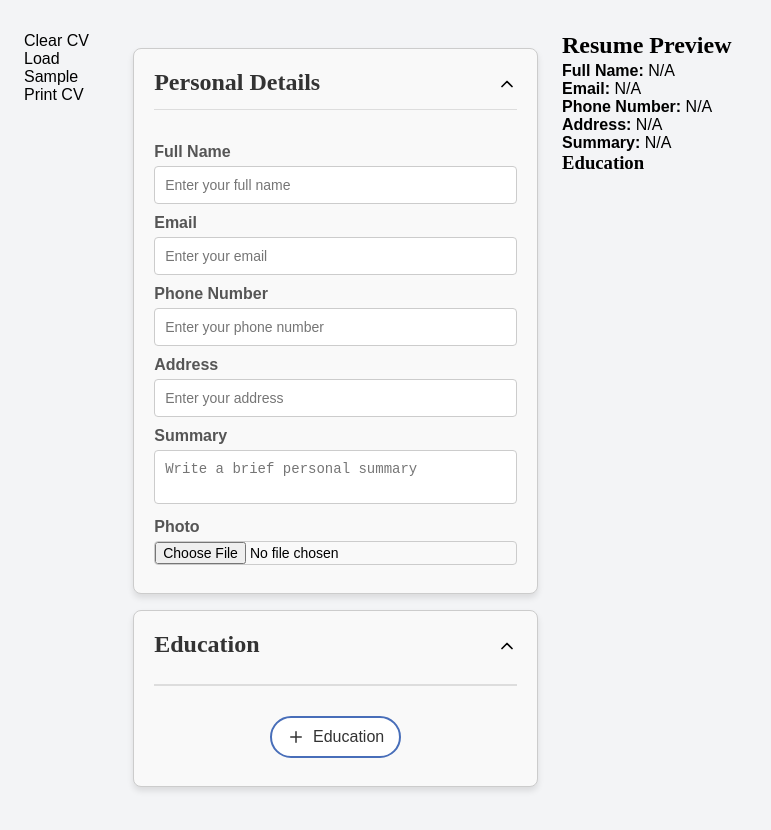
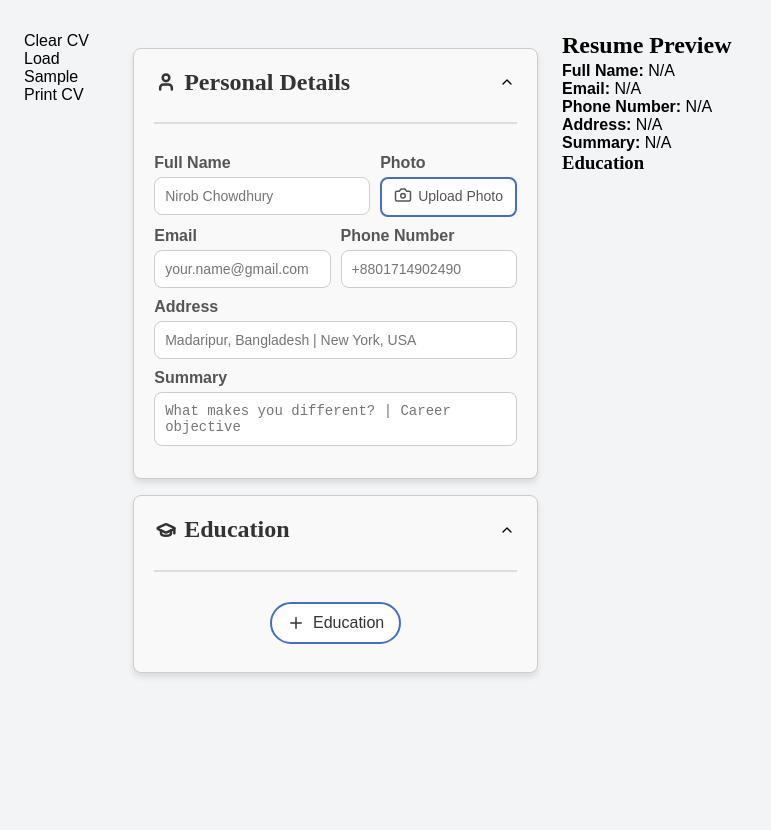
Before and after one commit to Mainul-Islam-Nirob/resume-builder, a React (Vite) app: page / in a window 1280 px wide. Shown: the top 830 px of the page, without its empty margins (0-771 px from the left). After the commit the page ends 800 px from the top, so only its background shows below. Built offline with nearby package versions, Linux system fonts and the light colour scheme; a web font is replaced by a local one.

Commit message:
Update structure and style for personal details component

```diff
--- a/src/components/Education.jsx
+++ b/src/components/Education.jsx
@@ -52,7 +52,7 @@ function Education({ education, setEducation }) {
   return (
     <div className="educationSection">
       <div className="educationHeader" onClick={() => setExpanded(!expanded)}>
-        <h1>Education</h1>
+        <h1> <GraduationCap strokeWidth={3} /> Education</h1>
         {expanded ? <ChevronUp size={20} /> : <ChevronDown size={20} />}
       </div>
 
--- a/src/components/PersonalDetails.jsx
+++ b/src/components/PersonalDetails.jsx
@@ -1,5 +1,5 @@
 import React, {useState} from 'react';
-import {ChevronDown, ChevronUp} from 'lucide-react';
+import {ChevronDown, ChevronUp, Camera, User} from 'lucide-react';
 import '../styles/PersonalDetails.css';
 
 function PersonalDetails({ personalDetails, onChange, onPhotoChange }) {
@@ -8,12 +8,15 @@ function PersonalDetails({ personalDetails, onChange, onPhotoChange }) {
   return (
     <div className="personalDetails">
     <div className="personalHeader" onClick={() => setExpanded(!expanded)}>
-      <h1>Personal Details</h1>
+      <h1>  <User strokeWidth={3} /> Personal Details</h1>
       {expanded ? <ChevronUp size={20} /> : <ChevronDown size={20} />}
     </div>
 
     {expanded && (
       <form className="personalContent">
+          <hr className='hr-border' />
+      <div className="name-img">
+        <div className="name-container">
           <label htmlFor="full-name">Full Name</label>
           <input
             type="text"
@@ -21,10 +24,29 @@ function PersonalDetails({ personalDetails, onChange, onPhotoChange }) {
             name="fullName"
             value={personalDetails.fullName}
             onChange={onChange}
-        placeholder="Enter your full name"
+            placeholder="Nirob Chowdhury"
             required
           />
+        </div>
+        <div className="img-container">
+        <label htmlFor="photo">Photo</label>
+        <label htmlFor="photo" id='extra-label' className="custom-file-upload">
+          <Camera size={18} style={{ marginRight: "6px" }} />
+          Upload Photo
+        </label>
+          <input
+            type="file"
+            id="photo"
+            name="photo"
+            onChange={onPhotoChange}
+            accept="image/*"
+          />
+        </div>
+      </div>
 
+
+      <div className="contact-container">
+        <div className="email-container">
           <label htmlFor="email">Email</label>
           <input
             type="email"
@@ -32,10 +54,11 @@ function PersonalDetails({ personalDetails, onChange, onPhotoChange }) {
             name="email"
             value={personalDetails.email}
             onChange={onChange}
-        placeholder="Enter your email"
+            placeholder="your.name@gmail.com"
             required
           />
-
+        </div>
+        <div className="phn-container">
         <label htmlFor="phone-number">Phone Number</label>
         <input
           type="tel"
@@ -43,9 +66,12 @@ function PersonalDetails({ personalDetails, onChange, onPhotoChange }) {
           name="phoneNumber"
           value={personalDetails.phoneNumber}
           onChange={onChange}
-        placeholder="Enter your phone number"
+          placeholder="+8801714902490"
           required
         />
+      </div>
+      </div>
+
 
       <label htmlFor="address">Address</label>
       <input
@@ -53,7 +79,7 @@ function PersonalDetails({ personalDetails, onChange, onPhotoChange }) {
         name="address"
         value={personalDetails.address}
         onChange={onChange}
-        placeholder="Enter your address"
+        placeholder="Madaripur, Bangladesh | New York, USA"
         required
       />
 
@@ -63,17 +89,8 @@ function PersonalDetails({ personalDetails, onChange, onPhotoChange }) {
         name="summary"
         value={personalDetails.summary}
         onChange={onChange}
-        placeholder="Write a brief personal summary"
+        placeholder="What makes you different? | Career objective"
       ></textarea>
-
-      <label htmlFor="photo">Photo</label>
-      <input
-        type="file"
-        id="photo"
-        name="photo"
-        onChange={onPhotoChange}
-        accept="image/*"
-      />
     </form>
     )}
     </div>
--- a/src/styles/Education.css
+++ b/src/styles/Education.css
@@ -25,6 +25,11 @@
   .educationHeader h1 {
     color: #333;
     font-size: 1.5rem;
+  }
+
+  .educationHeader svg {
+    vertical-align: middle;
+    padding-bottom: 4px;
   }
 
   .educationContent {
--- a/src/styles/PersonalDetails.css
+++ b/src/styles/PersonalDetails.css
@@ -14,9 +14,12 @@
     justify-content: space-between;
     align-items: center;
     cursor: pointer;
-    border-bottom: 1px solid #ddd;
-    padding-bottom: 10px;
-    margin-bottom: 15px;
+    padding-bottom: 5px;
+  }
+
+  .hr-border {
+    border: .1px solid #ddd;
+    margin: 10px 0 20px 0;
   }
 
   .personalHeader h1 {
@@ -28,7 +31,15 @@
     padding: 0.5rem 0;
   }
 
+  .contact-container, .name-img {
+    display: flex;
+    justify-content: space-between;
+  }
 
+  .name-container, .email-container {
+    flex-grow: 1;
+    margin-right: 10px;
+  }
   .personalDetails label {
     display: block;
     margin-top: 10px;
@@ -42,13 +53,52 @@
     padding: 10px;
     margin-top: 5px;
     border: 1px solid #ccc;
-    border-radius: 4px;
+    border-radius: 8px;
     font-size: 14px;
   }
 
-  .personalDetails input[type="file"] {
-    padding: 0;
+  .img-container label {
+    color: #555;
+    font-weight: bold;
   }
+
+  .img-container input[type="file"] {
+    display: none;
+  }
+
+  .custom-file-upload {
+    background-color: white;
+    border: 2px solid #486eb9;
+    padding: 7px 12px;
+    border-radius: 8px;
+    cursor: pointer;
+    transition: background-color 0.3s ease;
+    font-size: 14px;
+    display: inline-flex;
+    align-items: center;
+  }
+
+  .custom-file-upload svg {
+    vertical-align: middle;
+    margin-bottom: 4px;
+  }
+
+  .personalHeader svg {
+    vertical-align: middle;
+    padding-bottom: 4px;
+  }
+
+
+  #extra-label {
+    margin-top: 5px;
+    font-weight: normal;
+  }
+
+  .custom-file-upload:hover {
+    background-color: #486eb9;
+    color: #f9f9f9;
+  }
+
 
   .personalDetails .submit-button {
     width: 100%;
```
Lines whose indentation alone changed are shown as unchanged.
